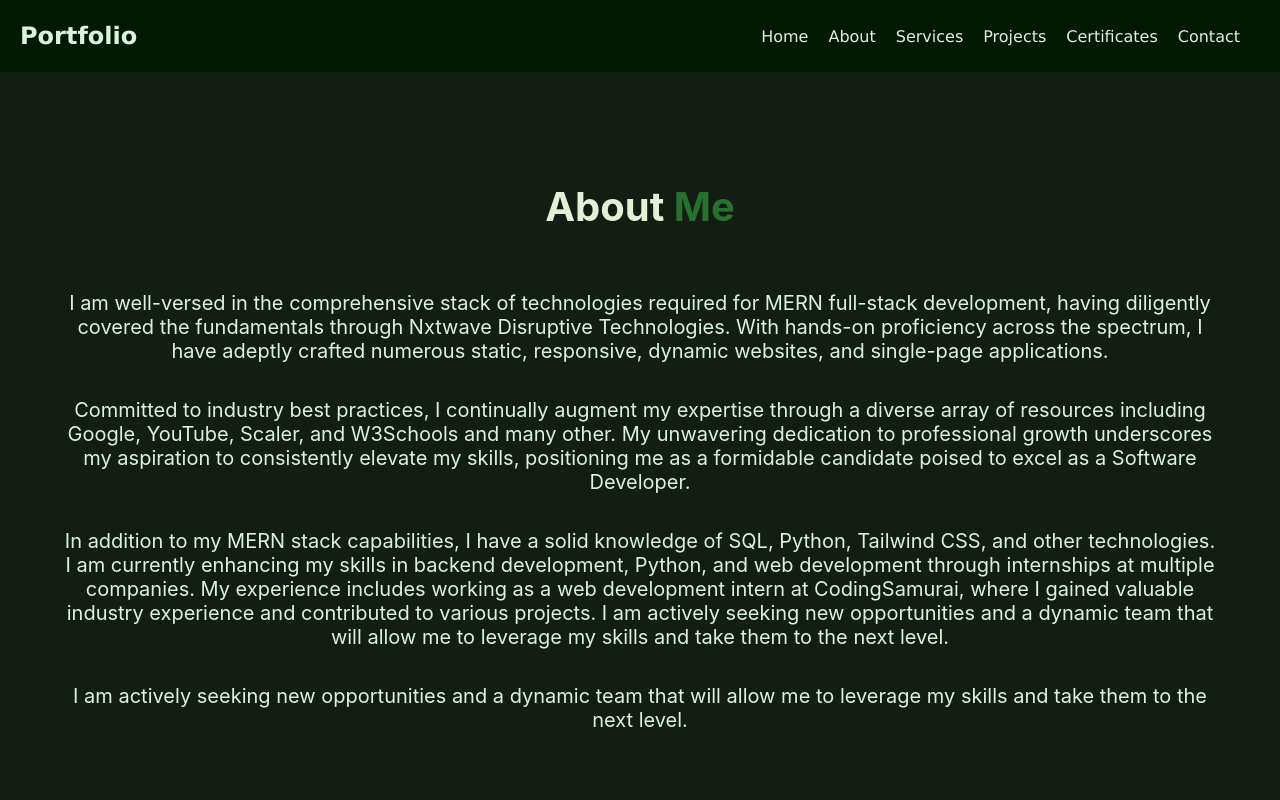
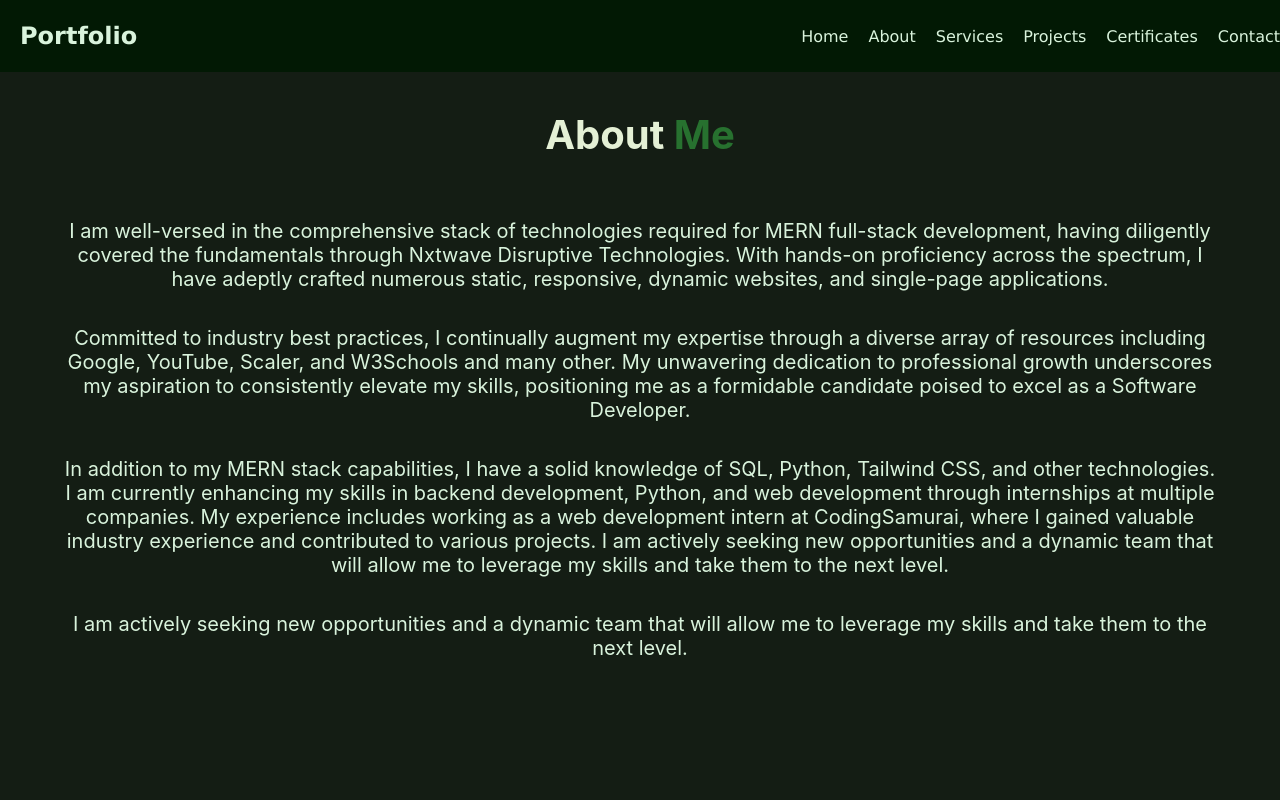
Before and after one commit to hruthvikababburi/my-portfolio, a React (Create React App) app: page /aboutme in a window 1280 px wide. Shown: the top 800 px of the page. Built offline with nearby package versions, Linux system fonts and the light colour scheme.

Commit message:
Minor spacing Adjustments.

```diff
--- a/src/Components/Navbar/Navbar.css
+++ b/src/Components/Navbar/Navbar.css
@@ -8,6 +8,11 @@
     color: #d9f3dc;
     font-family: 'Lucida Sans', 'Lucida Sans Regular', 'Lucida Grande', 'Lucida Sans Unicode', Geneva, Verdana, sans-serif;
     background-color: #021904;
+    position: fixed;
+    top: 0;
+    left: 0;
+    width: 100%;
+    z-index: 1000;
   }
 
   .navbar-brand {
--- a/src/Pages/Certificates/Certificates.css
+++ b/src/Pages/Certificates/Certificates.css
@@ -12,6 +12,7 @@
     flex-direction: column;
     align-items: center;
     padding: 20px;
+    padding-top: 100px;
 }
 
 h2 {
--- a/src/Pages/Contact/Contact.css
+++ b/src/Pages/Contact/Contact.css
@@ -9,6 +9,7 @@
     margin-bottom: 2rem;
     padding: 0 1rem; /* Added padding for better spacing */
     margin-top: 40px;
+    padding-top: 60px;
 
 }
 
--- a/src/Pages/Home/Home.css
+++ b/src/Pages/Home/Home.css
@@ -10,7 +10,7 @@
     justify-content: space-around;
     align-items: center;
     color: #d9f3dc; /*ebfced*/
-    padding-top: 100px;
+    padding-top: 190px;
     padding-left: 60px;
     padding-right: 60px;
     padding-bottom: 145px;
--- a/src/Pages/Projects/Projects.css
+++ b/src/Pages/Projects/Projects.css
@@ -4,12 +4,14 @@
     min-height: calc(100vh - 150px); /* Ensure the section takes up at least the full viewport height */
     box-sizing: border-box; /* Include padding in the element's total height and width */
     background-color: #141d14;
+    padding-top: 100px;
 }
 
 .project-container {
     display: grid;
     grid-template-columns: repeat(auto-fill, minmax(200px, 1fr));
     gap: 20px;
+
 }
 
 .project-card {
--- a/src/Pages/Services/Services.css
+++ b/src/Pages/Services/Services.css
@@ -12,6 +12,7 @@
     flex-direction: column;
     align-items: center;
     padding: 25px;
+    padding-top: 100px;
     flex: 1; /* Ensure the context area takes up the remaining space */
 }
 
```
